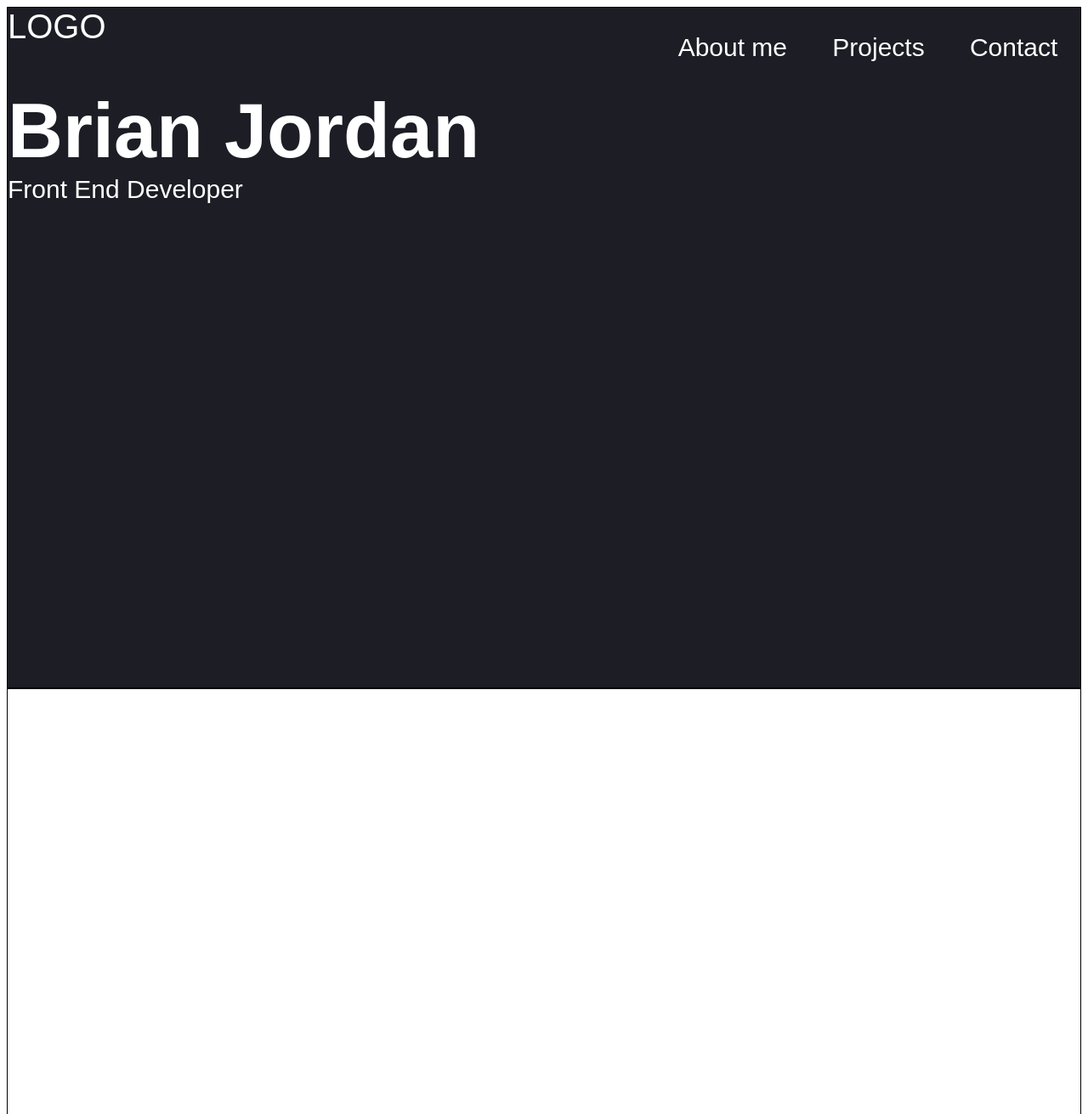
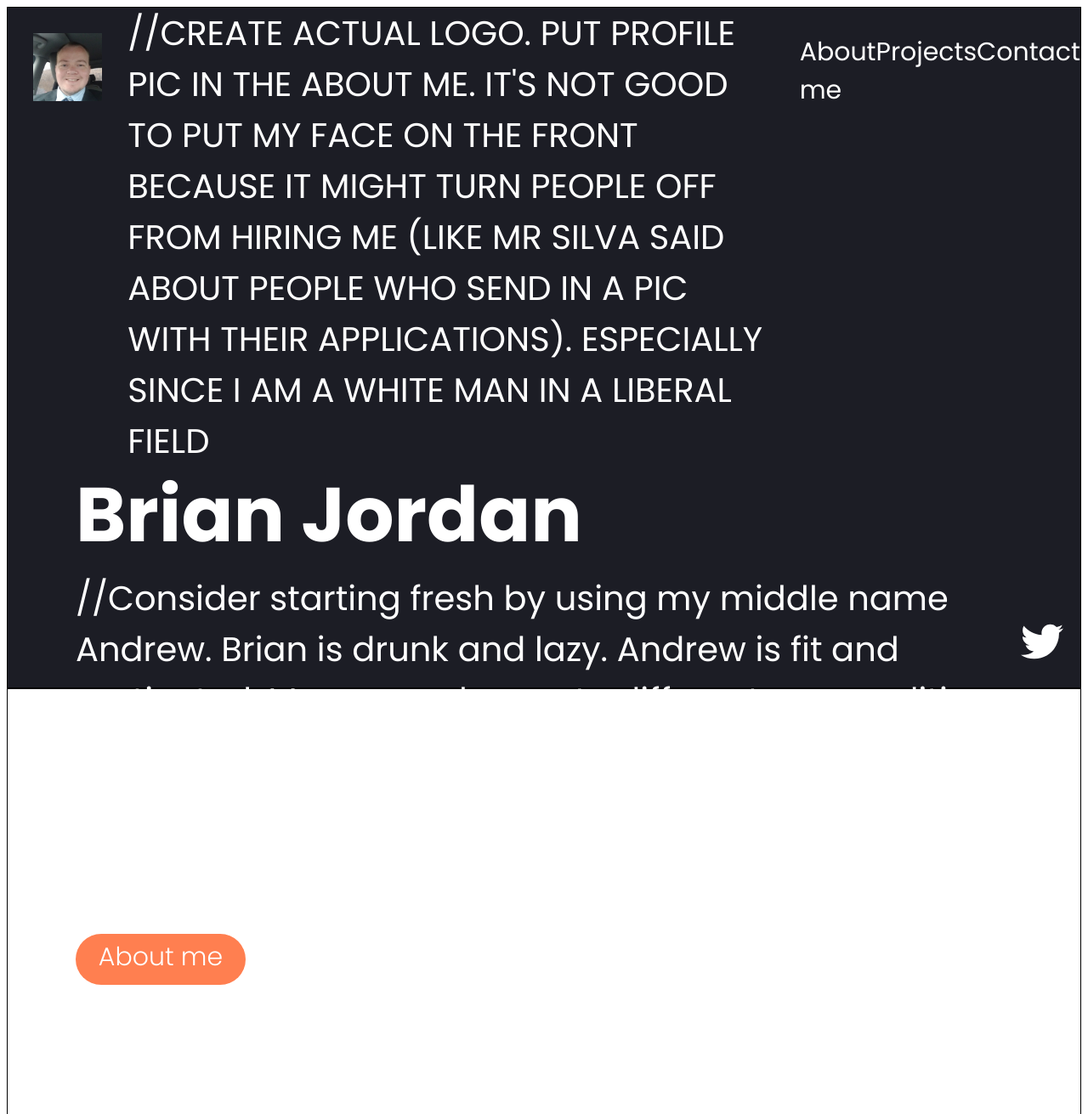
Before and after one commit to DevBrianJordan/Portfolio, a plain HTML site: page index.html in a window 1280 px wide. Shown: the top 1311 px of the page at 85% size. Drawn offline with Linux system fonts and the light colour scheme.

Commit message:
Update index.html

```diff
--- a/index.html
+++ b/index.html
@@ -5,27 +5,41 @@
     <meta name="viewport" content="width=device-width, initial-scale=1.0">
     <meta http-equiv="X-UA-Compatible" content="ie=edge">
     <title>Brian Jordan</title>
-    <link rel="stylesheet" href="styles.css">
+    <link rel="stylesheet" href="src/styles.css">
+    <link rel="preconnect" href="https://fonts.googleapis.com">
+    <link rel="preconnect" href="https://fonts.gstatic.com" crossorigin>
+    <link href="https://fonts.googleapis.com/css2?family=Poppins:wght@300;400;600;700;800&display=swap" rel="stylesheet">
   </head>
   <body>
     <section class="hero">
       <nav>
-        <div>LOGO</div>
+        <img class="logo" src="src/images/profilepic.jpg" alt="Ania Kubow's logo"/> //CREATE ACTUAL LOGO. PUT PROFILE PIC IN THE ABOUT ME. IT'S NOT GOOD TO PUT MY FACE ON THE FRONT BECAUSE IT MIGHT TURN PEOPLE OFF FROM HIRING ME (LIKE MR SILVA SAID ABOUT PEOPLE WHO SEND IN A PIC WITH THEIR APPLICATIONS). ESPECIALLY SINCE I AM A WHITE MAN IN A LIBERAL FIELD
         <ul>
           <li>About me</li>
           <li>Projects</li>
           <li>Contact</li>
         </ul>
       </nav>
-      <h1>Brian Jordan</h1>
-      <p>Front End Developer</p>
+      <div class="hero-area">
+        <div class="hero-text">
+          <h1>Brian Jordan</h1> //Consider starting fresh by using my middle name Andrew. Brian is drunk and lazy. Andrew is fit and motivated. Many people create different personalities to use at work then they have at home, it's very common. Start fresh. Create new email, github, twitter, ect
+          <p>Front End Developer</p>
+          <div class="button">About me</div>
+        </div>
+        <div class="socials">
+          <div class="social"><svg xmlns="http://www.w3.org/2000/svg" fill="#ffffff" width="50" height="50" viewBox="0 0 24 24"><path d="M24 4.557c-.883.392-1.832.656-2.828.775 1.017-.609 1.798-1.574 2.165-2.724-.951.564-2.005.974-3.127 1.195-.897-.957-2.178-1.555-3.594-1.555-3.179 0-5.515 2.966-4.797 6.045-4.091-.205-7.719-2.165-10.148-5.144-1.29 2.213-.669 5.108 1.523 6.574-.806-.026-1.566-.247-2.229-.616-.054 2.281 1.581 4.415 3.949 4.89-.693.188-1.452.232-2.224.084.626 1.956 2.444 3.379 4.6 3.419-2.07 1.623-4.678 2.348-7.29 2.04 2.179 1.397 4.768 2.212 7.548 2.212 9.142 0 14.307-7.721 13.995-14.646.962-.695 1.797-1.562 2.457-2.549z"/></svg></div>
+          <div class="social"><svg xmlns="http://www.w3.org/2000/svg" fill="#ffffff" width="50" height="50" viewBox="0 0 24 24"><path d="M19 0h-14c-2.761 0-5 2.239-5 5v14c0 2.761 2.239 5 5 5h14c2.762 0 5-2.239 5-5v-14c0-2.761-2.238-5-5-5zm-11 19h-3v-11h3v11zm-1.5-12.268c-.966 0-1.75-.79-1.75-1.764s.784-1.764 1.75-1.764 1.75.79 1.75 1.764-.783 1.764-1.75 1.764zm13.5 12.268h-3v-5.604c0-3.368-4-3.113-4 0v5.604h-3v-11h3v1.765c1.396-2.586 7-2.777 7 2.476v6.759z"/></svg></div>
+          <div class="social"><svg xmlns="http://www.w3.org/2000/svg" fill="#ffffff" width="50" height="50" viewBox="0 0 24 24"><path d="M19 0h-14c-2.761 0-5 2.239-5 5v14c0 2.761 2.239 5 5 5h14c2.762 0 5-2.239 5-5v-14c0-2.761-2.238-5-5-5zm-4.466 19.59c-.405.078-.534-.171-.534-.384v-2.195c0-.747-.262-1.233-.55-1.481 1.782-.198 3.654-.875 3.654-3.947 0-.874-.312-1.588-.823-2.147.082-.202.356-1.016-.079-2.117 0 0-.671-.215-2.198.82-.64-.18-1.324-.267-2.004-.271-.68.003-1.364.091-2.003.269-1.528-1.035-2.2-.82-2.2-.82-.434 1.102-.16 1.915-.077 2.118-.512.56-.824 1.273-.824 2.147 0 3.064 1.867 3.751 3.645 3.954-.229.2-.436.552-.508 1.07-.457.204-1.614.557-2.328-.666 0 0-.423-.768-1.227-.825 0 0-.78-.01-.055.487 0 0 .525.246.889 1.17 0 0 .463 1.428 2.688.944v1.489c0 .211-.129.459-.528.385-3.18-1.057-5.472-4.056-5.472-7.59 0-4.419 3.582-8 8-8s8 3.581 8 8c0 3.533-2.289 6.531-5.466 7.59z"/></svg></div>
+        </div>
+      </div>
+
     </section>
     <section></section>
     <section></section>
     <footer></footer>
 
 
-	<script src="app.js"></script>
+	<script src="src/app.js"></script>
   </body>
 </html>
-//Video paused at 22:12 (Ania Kubow's tutorial)
+//Video paused at 45:20 (Ania Kubow's tutorial)
```
